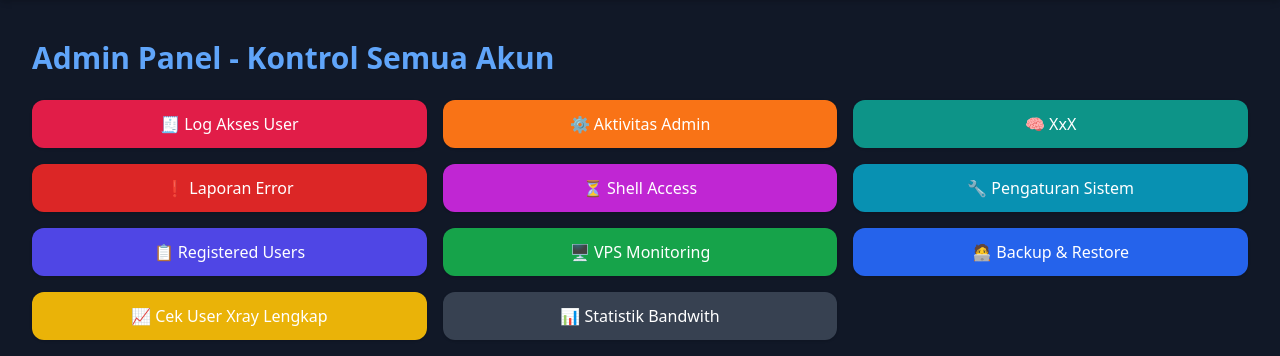
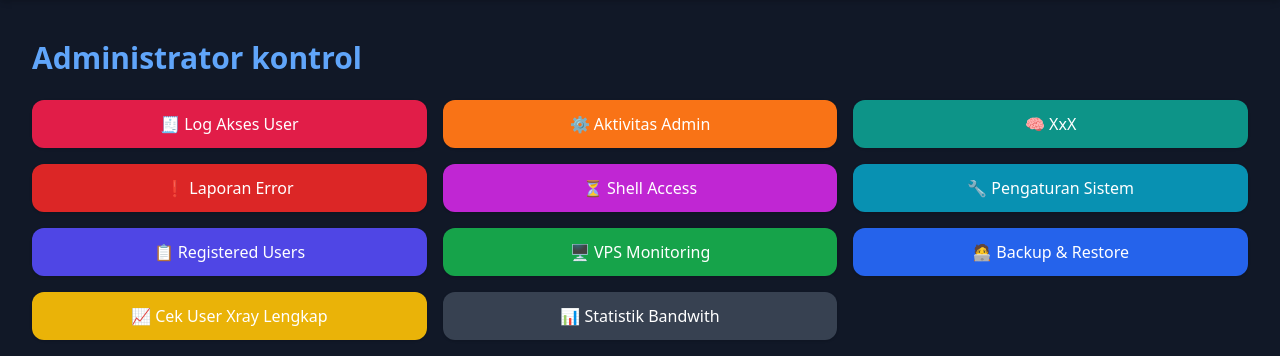
Before and after one commit to MrZodoxVpython/Website-Tokomard-Panel, a PHP site: page /admin.php in a window 1280 px wide. Shown: the part 64-420 px from the top of the page. Run offline with PHP 8.4, Linux system fonts and the light colour scheme; the visitor is signed in with stand-in values (Sample User, id 1); data that the repository does not hold is empty; some libraries are stand-ins or nearby versions.

Commit message:
Auto commit developing progress By Benjamin.Wickman : 2025-06-19 01:48:02

```diff
--- a/admin.php
+++ b/admin.php
@@ -28,7 +28,7 @@ include 'templates/header.php';
 </head>
 <body class="bg-gray-900 text-white min-h-screen">
 <div class="max-w-7xl mx-auto p-4">
-  <h1 class="text-3xl font-bold mb-6 text-blue-400">Admin Panel - Kontrol Semua Akun</h1>
+  <h1 class="text-3xl font-bold mb-6 text-blue-400">Administrator kontrol</h1>
 
   <!-- Menu Admin -->
   <div class="grid grid-cols-1 sm:grid-cols-2 md:grid-cols-3 gap-4 mb-8">
```
